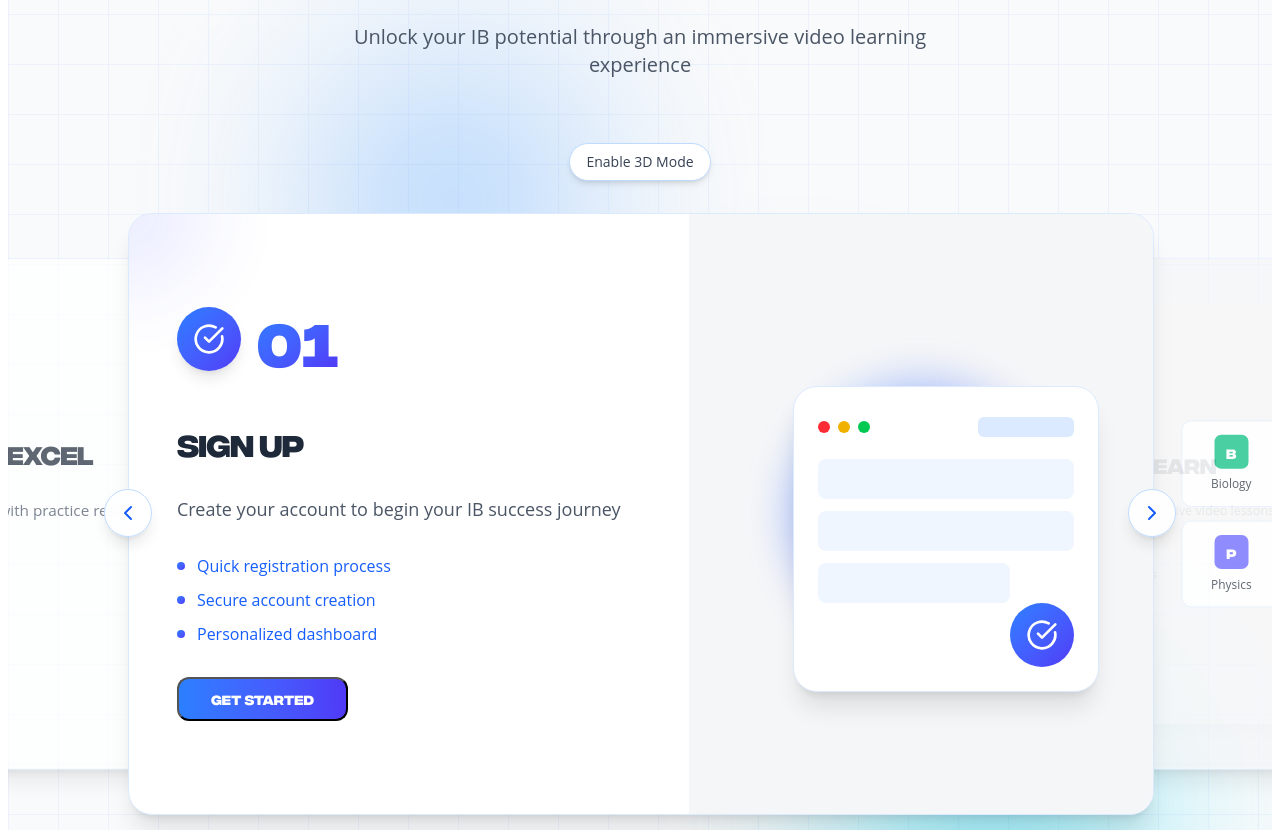
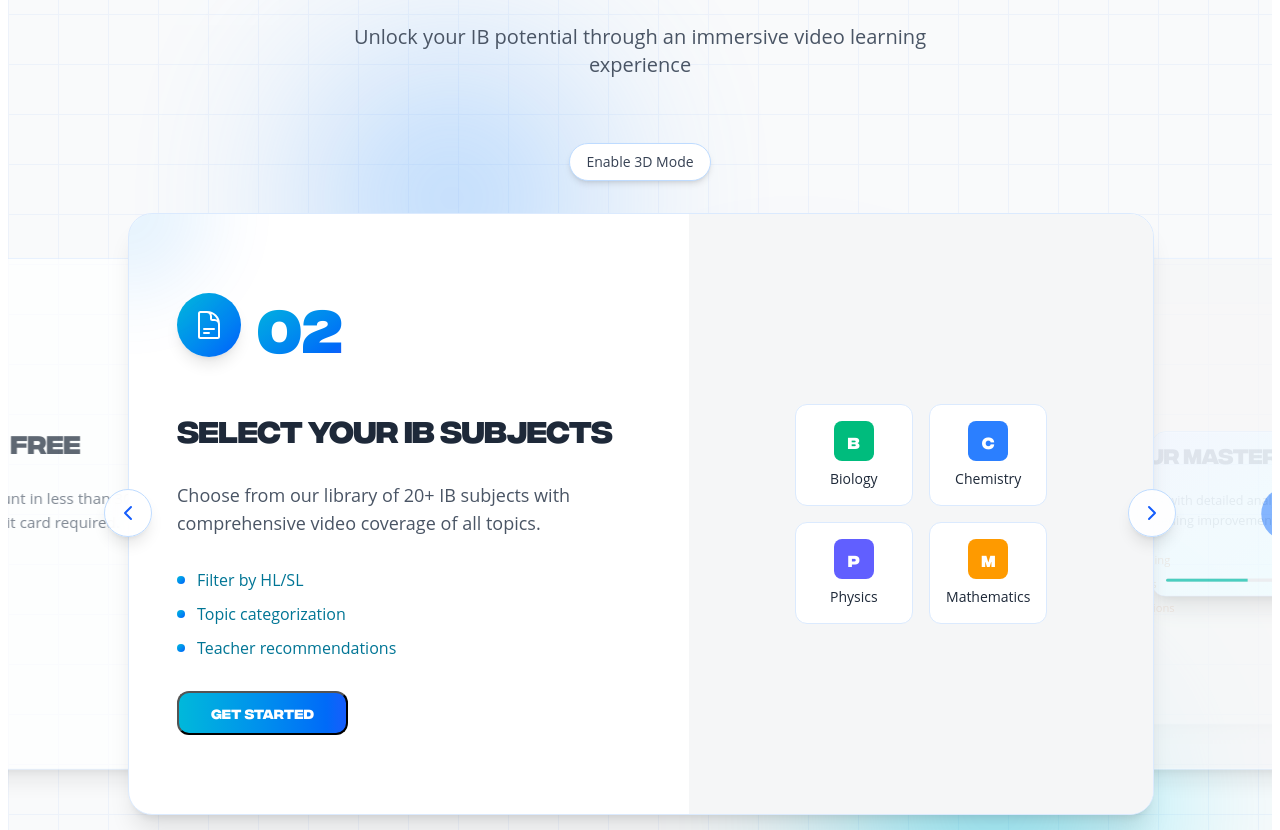
Before and after one commit to gauravsingh906/nailib-assign, a Next.js app: page / in a window 1280 px wide. Shown: the part 2882-3712 px from the top of the page. Built offline with nearby package versions, Linux system fonts and the light colour scheme.

Commit message:
disable mousetrigger effect on HowItWorkSection

```diff
--- a/src/app/components/HowItWorksSection.jsx
+++ b/src/app/components/HowItWorksSection.jsx
@@ -1,81 +1,26 @@
-import React, { useState, useRef, useEffect } from 'react';
-import { ChevronLeft, ChevronRight, CheckCircle, Play, Mouse, Volume2, VolumeX } from 'lucide-react';
+import React, { useState, useEffect, useRef } from 'react';
+import { Play, CheckCircle, ChevronRight, ChevronLeft, Mouse, Volume2 } from 'lucide-react';
 
-const HowItWorksSection = () => {
+export default function HowItWorksSection() {
   const [activeStep, setActiveStep] = useState(0);
   const [isRotated, setIsRotated] = useState(false);
   const [mousePosition, setMousePosition] = useState({ x: 0, y: 0 });
-  const [audioEnabled, setAudioEnabled] = useState(false);
   const sectionRef = useRef(null);
   const carouselRef = useRef(null);
-  const audioRef = useRef(new Audio('/path-to-background-music.mp3')); // Replace with actual audio path
 
-  // Steps data
-  const steps = [
-    {
-      number: '01',
-      title: 'SIGN UP',
-      description: 'Create your account to begin your IB success journey',
-      icon: 'signup',
-      color: 'from-blue-500 to-indigo-600',
-      textColor: 'text-blue-600',
-      features: [
-        'Quick registration process',
-        'Secure account creation',
-        'Personalized dashboard'
-      ],
-    },
-    {
-      number: '02',
-      title: 'SELECT SUBJECTS',
-      description: 'Choose from our extensive library of IB subjects',
-      icon: 'subjects',
-      color: 'from-cyan-500 to-teal-500',
-      textColor: 'text-teal-600',
-      features: [
-        'All IB subjects covered',
-        'HL and SL materials',
-        'Curriculum-aligned content'
-      ],
-    },
-    {
-      number: '03',
-      title: 'WATCH & LEARN',
-      description: 'Engage with our interactive video lessons',
-      icon: 'watch',
-      color: 'from-indigo-500 to-purple-600',
-      textColor: 'text-indigo-600',
-      features: [
-        'Expert IB instructors',
-        'Concise explanations',
-        'Visual learning aids'
-      ],
-    },
-    {
-      number: '04',
-      title: 'PRACTICE & EXCEL',
-      description: 'Apply your knowledge with practice resources',
-      icon: 'practice',
-      color: 'from-amber-500 to-orange-600',
-      textColor: 'text-amber-600',
-      features: [
-        'Past exam questions',
-        'Personalized feedback',
-        'Progress tracking'
-      ],
-    }
-  ];
-
-  // Handle mouse movement
+  // Handle 3D rotation effect
   useEffect(() => {
     const handleMouseMove = (e) => {
       if (!sectionRef.current) return;
 
       const rect = sectionRef.current.getBoundingClientRect();
-      const x = e.clientX - rect.left - rect.width / 2;
-      const y = e.clientY - rect.top - rect.height / 2;
+      const x = e.clientX - rect.left;
+      const y = e.clientY - rect.top;
 
-      setMousePosition({ x, y });
+      setMousePosition({
+        x: ((x / rect.width) - 0.5) * 20,
+        y: ((y / rect.height) - 0.5) * 20
+      });
     };
 
     const section = sectionRef.current;
@@ -90,69 +35,67 @@ const HowItWorksSection = () => {
     };
   }, []);
 
-  // Handle audio toggle
+  // Carousel auto-rotation
   useEffect(() => {
-    const audio = audioRef.current;
+    const interval = setInterval(() => {
+      if (!isRotated) {
+        setActiveStep((prev) => (prev + 1) % steps.length);
+      }
+    }, 5000);
 
-    if (audioEnabled) {
-      audio.volume = 0.3;
-      audio.loop = true;
+    return () => clearInterval(interval);
+  }, [isRotated]);
 
-      // Play audio and handle any errors
-      const playPromise = audio.play();
-
-      if (playPromise !== undefined) {
-        playPromise.catch(error => {
-          console.error("Audio playback prevented:", error);
-        });
-      }
-    } else {
-      audio.pause();
-    }
-
-    return () => {
-      audio.pause();
-    };
-  }, [audioEnabled]);
-
-  // Handle navigation
   const handleNextStep = () => {
     setActiveStep((prev) => (prev + 1) % steps.length);
-
-    if (audioEnabled) {
-      playNavigationSound('/path-to-click-sound.mp3'); // Replace with actual sound path
-    }
   };
 
   const handlePrevStep = () => {
     setActiveStep((prev) => (prev - 1 + steps.length) % steps.length);
-
-    if (audioEnabled) {
-      playNavigationSound('https://github.com/SergLam/Audio-Sample-files/raw/master/sample.mp3'); // Replace with actual sound path
-    }
   };
 
-  // Play navigation sound effect
-  const playNavigationSound = (soundPath) => {
-    const sound = new Audio(soundPath);
-    sound.volume = 0.5;
-    sound.play().catch(error => {
-      console.error("Navigation sound playback prevented:", error);
-    });
-  };
-
-  // Toggle 3D mode with audio feedback
-  const toggle3DMode = () => {
-    setIsRotated(!isRotated);
-
-    if (audioEnabled) {
-      const toggleSound = new Audio('https://github.com/SergLam/Audio-Sample-files/raw/master/sample.mp3'); // Replace with actual sound path
-      toggleSound.volume = 0.4;
-      toggleSound.play().catch(error => {
-        console.error("Toggle sound playback prevented:", error);
-      });
+  const steps = [
+    {
+      number: "01",
+      title: "Sign Up For Free",
+      description: "Create your Nailib account in less than 30 seconds with just your email. No credit card required.",
+      features: ["Instant access", "Social login options", "Personalized dashboard"],
+      color: "from-blue-500 to-indigo-600",
+      textColor: "text-blue-700",
+      icon: "signup",
+      animation: "float"
+    },
+    {
+      number: "02",
+      title: "Select Your IB Subjects",
+      description: "Choose from our library of 20+ IB subjects with comprehensive video coverage of all topics.",
+      features: ["Filter by HL/SL", "Topic categorization", "Teacher recommendations"],
+      color: "from-cyan-500 to-blue-600",
+      textColor: "text-cyan-700",
+      icon: "subjects",
+      animation: "pulse"
+    },
+    {
+      number: "03",
+      title: "Watch Interactive Videos",
+      description: "Immerse yourself in crystal-clear HD videos with interactive elements to enhance your learning.",
+      features: ["Smart player", "Interactive timestamps", "Quiz integration"],
+      color: "from-teal-500 to-emerald-600",
+      textColor: "text-teal-700",
+      icon: "watch",
+      animation: "bounce"
+    },
+    {
+      number: "04",
+      title: "Track Your Mastery",
+      description: "Monitor your progress with detailed analytics that help you focus on areas needing improvement.",
+      features: ["Visual progress tracking", "Personalized insights", "Study recommendations"],
+      color: "from-amber-500 to-orange-600",
+      textColor: "text-amber-700",
+      icon: "practice",
+      animation: "spin"
     }
-  };
+  ];
 
   return (
     <section
@@ -162,7 +105,7 @@ const HowItWorksSection = () => {
         perspective: '1000px'
       }}
     >
-      {/* Background elements */}
+
       <div className="absolute inset-0 z-0">
         <div className="absolute top-0 left-0 w-full h-full">
           {/* Animated grid */}
@@ -194,17 +137,9 @@ const HowItWorksSection = () => {
 
       {/* Audio Toggle */}
       <div className="absolute top-10 right-10 z-10">
-        <button
-          onClick={() => setAudioEnabled(!audioEnabled)}
-          className="w-12 h-12 bg-white rounded-full flex items-center justify-center border border-blue-200 shadow-md hover:border-blue-300 transition-all cursor-pointer"
-          aria-label={audioEnabled ? "Disable audio" : "Enable audio"}
-        >
-          {audioEnabled ? (
-            <Volume2 className="w-5 h-5 text-blue-500" />
-          ) : (
-            <VolumeX className="w-5 h-5 text-blue-500" />
-          )}
-        </button>
+        <div className="w-12 h-12 bg-white rounded-full flex items-center justify-center border border-blue-200 shadow-md hover:border-blue-300 transition-all cursor-pointer">
+          <Volume2 className="w-5 h-5 text-blue-500" />
+        </div>
       </div>
 
       <div
@@ -237,7 +172,7 @@ const HowItWorksSection = () => {
         {/* 3D Carousel Mode Button */}
         <div className="flex justify-center mb-8">
           <button
-            onClick={toggle3DMode}
+            onClick={() => setIsRotated(!isRotated)}
             className={`px-4 py-2 rounded-full flex items-center text-sm font-[Open_Sans] font-medium transition-all duration-300 ${isRotated ? 'bg-gradient-to-r from-blue-500 to-indigo-600 text-white' : 'bg-white text-gray-700 border border-blue-200 shadow-md'}`}
           >
             {isRotated ? 'Disable 3D Mode' : 'Enable 3D Mode'}
@@ -253,7 +188,6 @@ const HowItWorksSection = () => {
             <button
               onClick={handlePrevStep}
               className="w-12 h-12 bg-white/90 backdrop-blur-md rounded-full flex items-center justify-center border border-blue-200 shadow-lg hover:border-blue-300 transition-all"
-              aria-label="Previous slide"
             >
               <ChevronLeft className="w-6 h-6 text-blue-600" />
             </button>
@@ -263,7 +197,6 @@ const HowItWorksSection = () => {
             <button
               onClick={handleNextStep}
               className="w-12 h-12 bg-white/90 backdrop-blur-md rounded-full flex items-center justify-center border border-blue-200 shadow-lg hover:border-blue-300 transition-all"
-              aria-label="Next slide"
             >
               <ChevronRight className="w-6 h-6 text-blue-600" />
             </button>
@@ -274,18 +207,11 @@ const HowItWorksSection = () => {
             {steps.map((_, index) => (
               <button
                 key={index}
-                onClick={() => {
-                  setActiveStep(index);
-                  if (audioEnabled) {
-                    playNavigationSound('https://github.com/SergLam/Audio-Sample-files/raw/master/sample.mp3'); // Replace with actual sound path
-                  }
-                }}
+                onClick={() => setActiveStep(index)}
                 className={`w-3 h-3 rounded-full transition-all duration-300 ${activeStep === index
                     ? 'bg-gradient-to-r from-blue-500 to-indigo-600 w-10'
                     : 'bg-gray-300 hover:bg-gray-400'
                   }`}
-                aria-label={`Go to step ${index + 1}`}
-                aria-current={activeStep === index ? "true" : "false"}
               />
             ))}
           </div>
@@ -509,5 +435,3 @@ const HowItWorksSection = () => {
     </section>
   );
 }
-
-export default HowItWorksSection;
```
